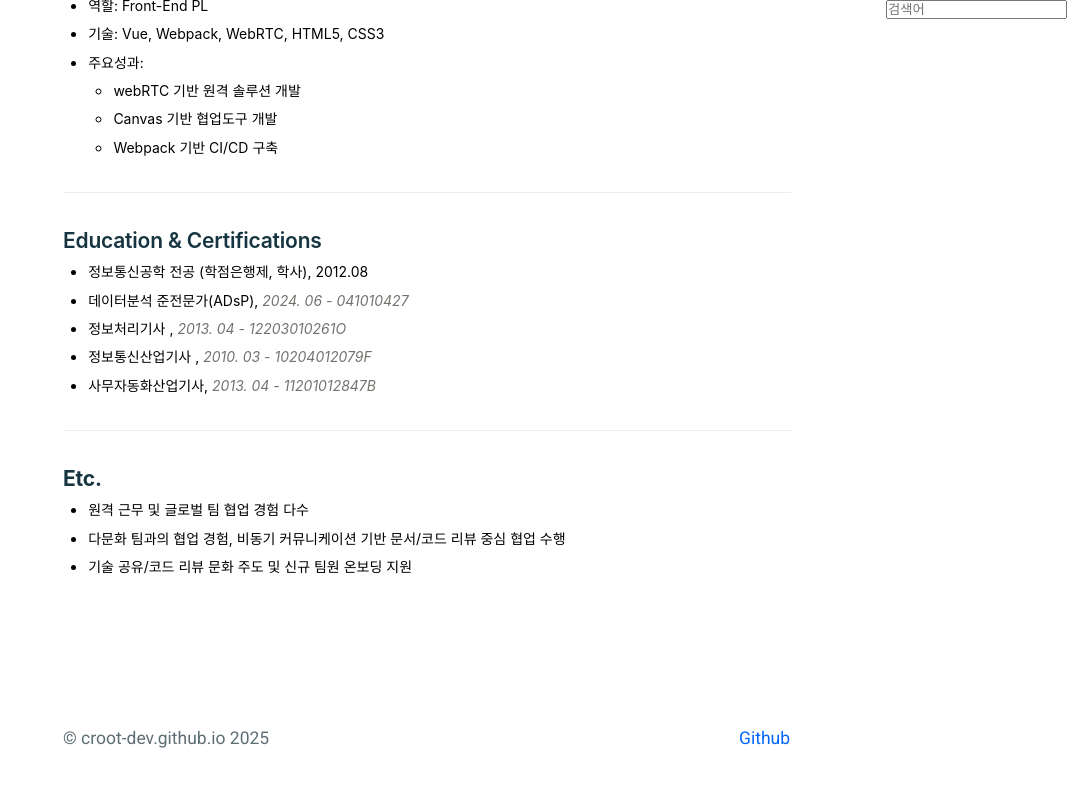
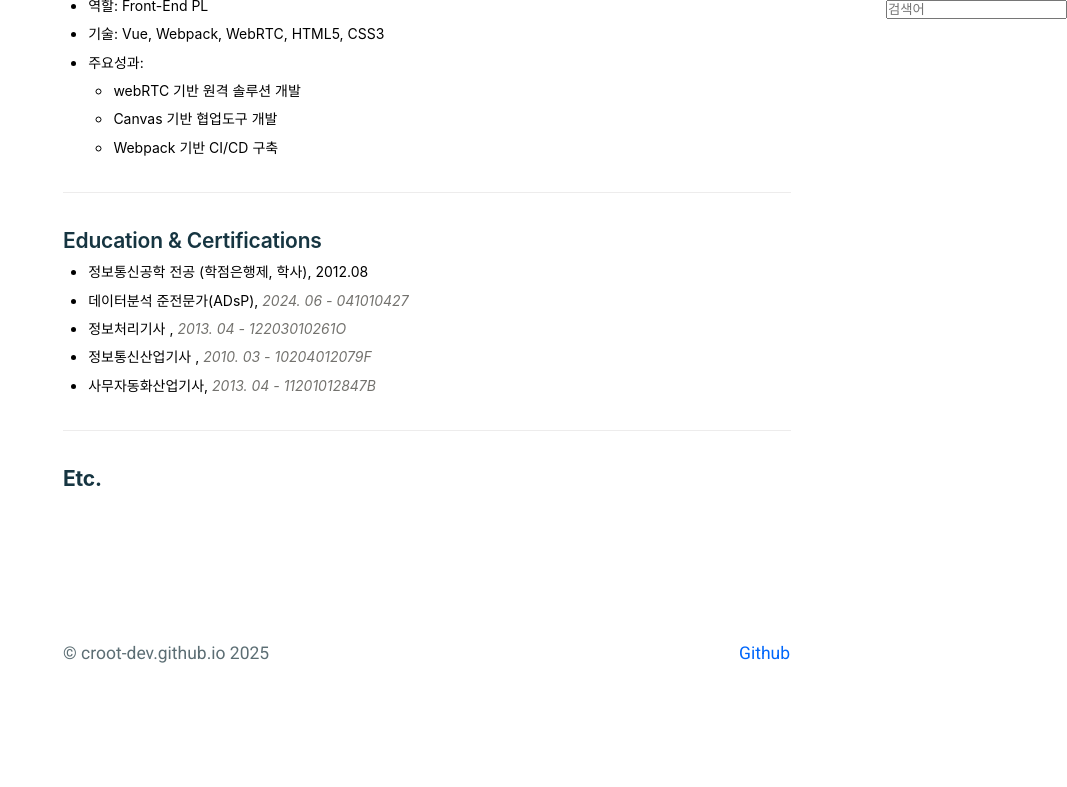
Before and after one commit to croot-dev/croot.kr, a Jekyll site: the page built from _pages/about.md, in a window 1280 px wide and 900 px high, scrolled down 3713 px. Shown: the top 787 px of the window, without its empty margins (213-1280 px from the left). Built offline with Jekyll 4.4.1, drawn with Linux system fonts in a browser that asks for light colours.

Commit message:
🔧 블로그 수 조정 및 개인페이지 수정

```diff
--- a/_pages/about.md
+++ b/_pages/about.md
@@ -674,5 +674,4 @@ blockquote {
 </p><ul id="1c66063e-6590-80b4-bf23-f2b30ee3d255" class="bulleted-list"><li style="list-style-type:disc">정보통신공학 전공 (학점은행제, 학사), 2012.08</li></ul><ul id="1c66063e-6590-800b-8109-eb57bc1e5393" class="bulleted-list"><li style="list-style-type:disc">데이터분석 준전문가(ADsP), <em><mark class="highlight-gray">2024. 06 - 041010427</mark></em></li></ul><ul id="79780155-a6d7-46f9-aaa4-ab6511a9a8f0" class="bulleted-list"><li style="list-style-type:disc">정보처리기사 , <em><mark class="highlight-gray">2013. 04 - 12203010261O</mark></em></li></ul><ul id="93a46007-df83-4327-88ac-9257852fbf0e" class="bulleted-list"><li style="list-style-type:disc">정보통신산업기사 , <em><mark class="highlight-gray">2010. 03 - 10204012079F</mark></em></li></ul><ul id="c9a763ed-9eb7-4b87-bead-434986806218" class="bulleted-list"><li style="list-style-type:disc">사무자동화산업기사,  <em><mark class="highlight-gray">2013. 04 - 11201012847B</mark></em></li></ul><p id="2076063e-6590-8049-bfc1-dc72eefd6c3e" class="">
 </p><hr id="a29efb6f-39bb-4c11-a12f-202aae4dfa03"/><p id="2076063e-6590-8067-b584-ec60672fcf64" class="">
 </p><h2 id="1c66063e-6590-8013-a256-d1ceb51c0984" class=""><strong>Etc.</strong></h2><p id="2076063e-6590-805c-8f77-d802cc30eaa7" class="">
-</p><ul id="2076063e-6590-8018-a9ff-f7b8276bb29b" class="bulleted-list"><li style="list-style-type:disc">원격 근무 및 글로벌 팀 협업 경험 다수</li></ul><ul id="2076063e-6590-8013-bc96-f87298f271ea" class="bulleted-list"><li style="list-style-type:disc">다문화 팀과의 협업 경험, 비동기 커뮤니케이션 기반 문서/코드 리뷰 중심 협업 수행</li></ul><ul id="2076063e-6590-809a-8279-c04037f1e8fb" class="bulleted-list"><li style="list-style-type:disc">기술 공유/코드 리뷰 문화 주도 및 신규 팀원 온보딩 지원</li></ul><p id="1c66063e-6590-80e6-8c8a-c8dda314bff5" class="">
 </p></div></article>
```
Also changed, not shown: _scripts/notionPageImporter.js (+5 -5 lines).
